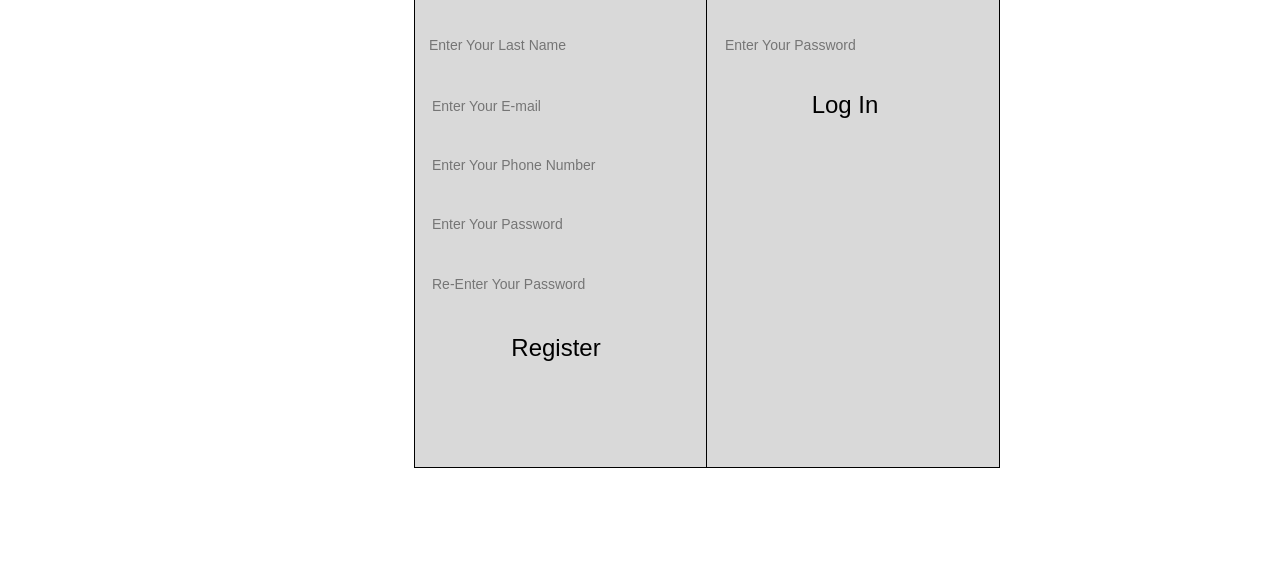
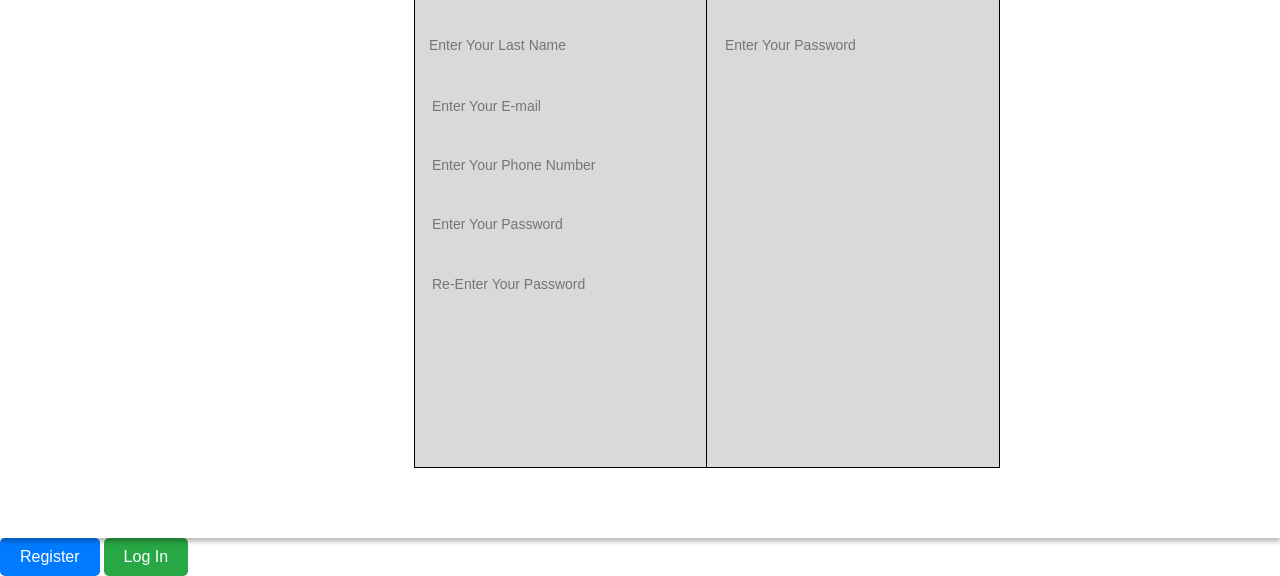
Before and after one commit to lalonsozana/loginpage3, a plain HTML site: page index.html in a window 1280 px wide. Shown: the part 486-1062 px from the top of the page. Before the commit the page ends 1024 px from the top, so only its background shows below. Drawn offline with Linux system fonts and the light colour scheme.

Commit message:
Update style.css

```diff
--- a/style.css
+++ b/style.css
@@ -277,19 +277,29 @@
   top: 810px;
   box-shadow: 0px 4px 4px 0px rgba(0, 0, 0, 0.25);
 }
-.btn1 {
-  color: #000000;
-  text-align: center;
-  font-family: "OpenSans-Regular", sans-serif;
-  font-size: 24px;
-  line-height: 28px;
-  font-weight: 400;
-  position: absolute;
-  left: 496px;
-  top: 817px;
-  width: 120px;
-  height: 33px;
+.btn1, .btn2 {
+    background-color: #007bff; /* Blue for register */
+    color: white;
+    border: none;
+    padding: 10px 20px;
+    border-radius: 5px;
+    font-size: 16px;
+    cursor: pointer;
+    transition: background 0.3s ease-in-out;
 }
+
+.btn1:hover {
+    background-color: #0056b3; /* Darker blue on hover */
+}
+
+.btn2 {
+    background-color: #28a745; /* Green for login */
+}
+
+.btn2:hover {
+    background-color: #1e7e34;
+}
+
 .rectangle-122 {
   background: #ffd520;
   border-radius: 10px;
@@ -303,16 +313,3 @@
   top: 567px;
   box-shadow: 0px 4px 4px 0px rgba(0, 0, 0, 0.25);
 }
-.btn2 {
-  color: #000000;
-  text-align: center;
-  font-family: "OpenSans-Regular", sans-serif;
-  font-size: 24px;
-  line-height: 28px;
-  font-weight: 400;
-  position: absolute;
-  left: 785px;
-  top: 574px;
-  width: 120px;
-  height: 33px;
-}
```
